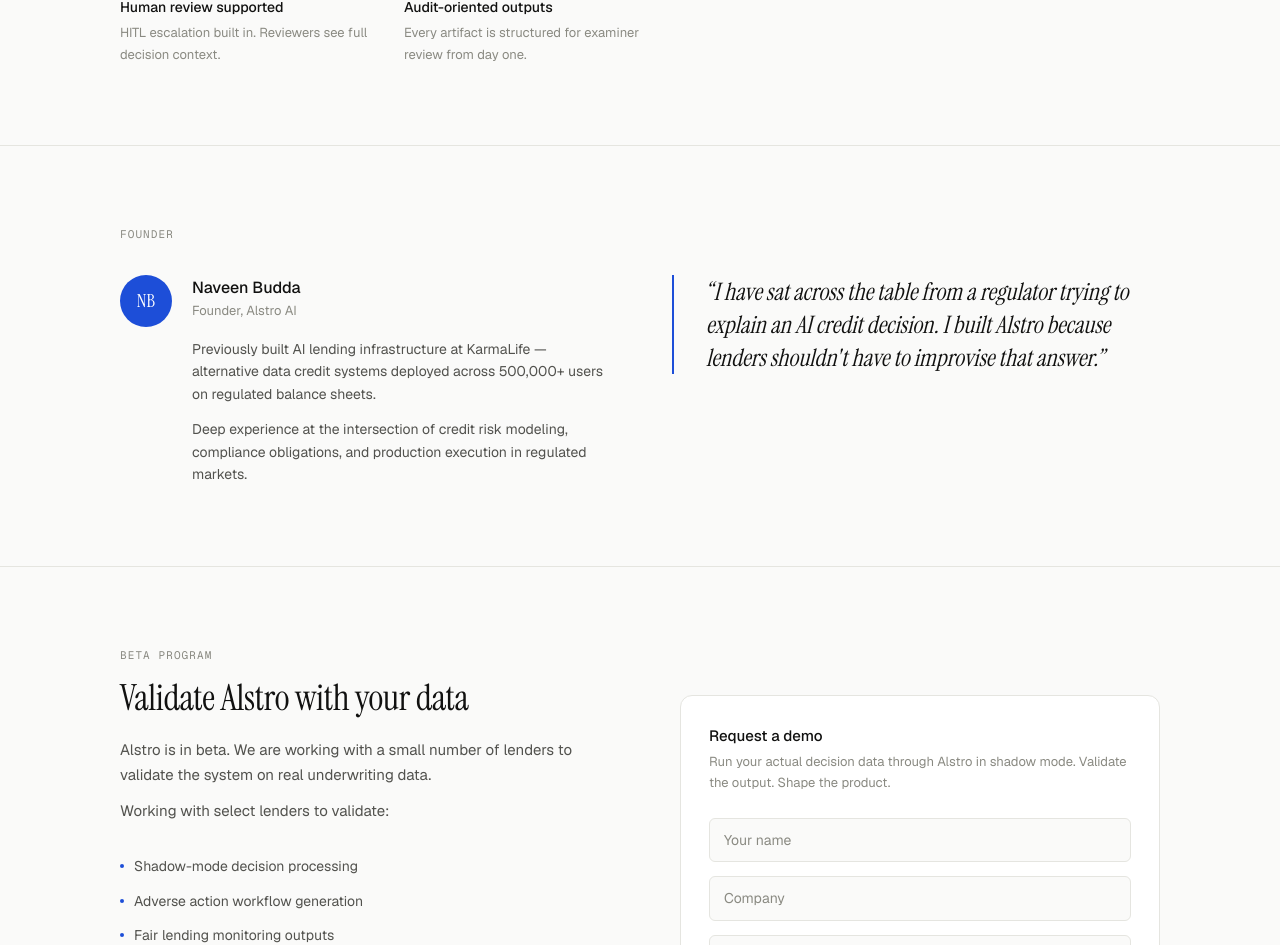
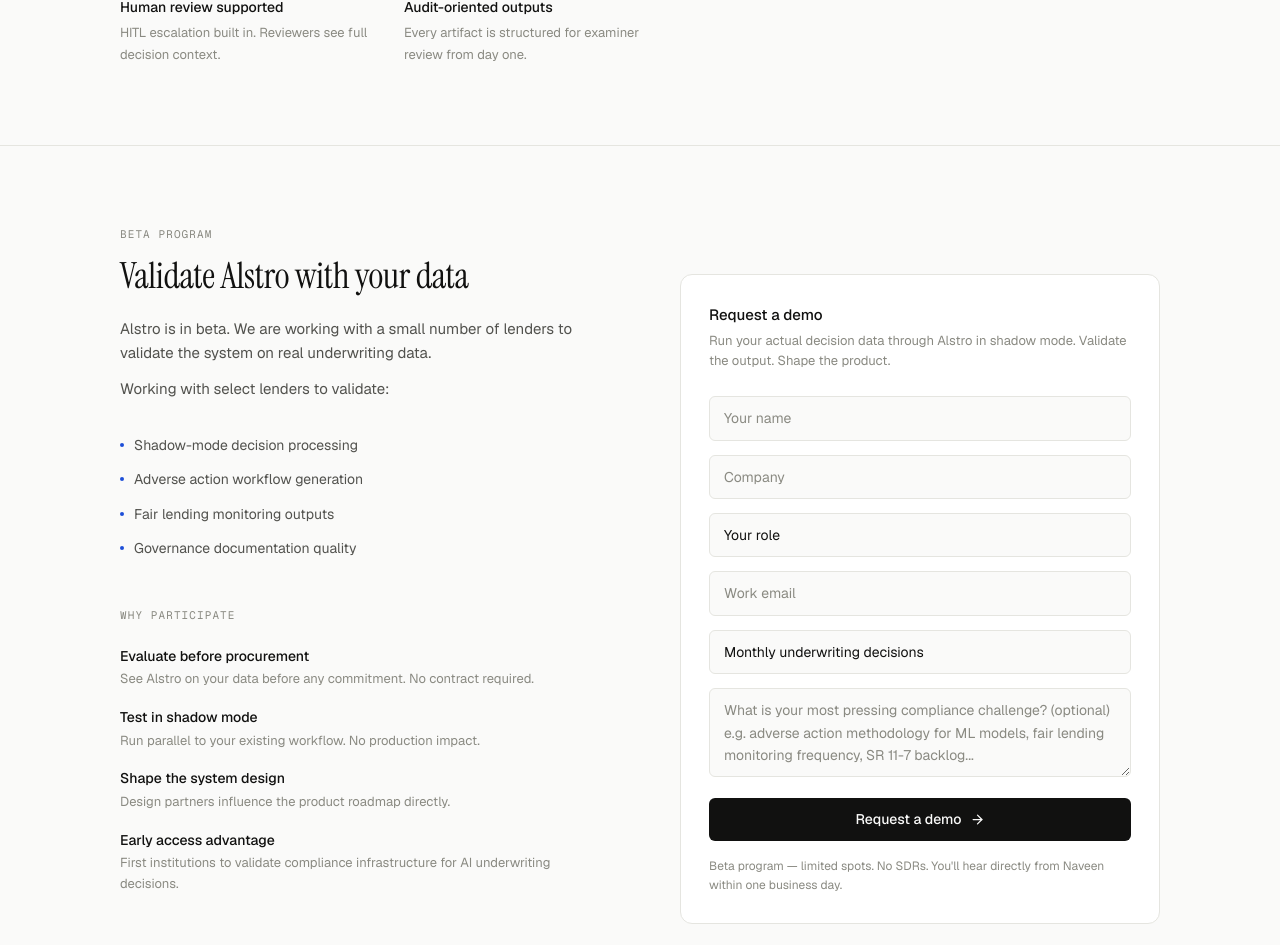
Before and after one commit to buddanaveenkumar-dev/alstro-website, a Next.js app: page / in a window 1280 px wide. Shown: the part 9493-10438 px from the top of the page. Built offline with nearby package versions, Linux system fonts and the light colour scheme; no server answers.

Commit message:
Remove founder section
Co-Authored-By: Claude Opus 4.6 (1M context) <noreply@anthropic.com>

```diff
--- a/app/page.tsx
+++ b/app/page.tsx
@@ -9,7 +9,6 @@ import RegulatoryArchitecture from "@/components/RegulatoryArchitecture";
 import Applications from "@/components/Applications";
 import PlatformAlignment from "@/components/PlatformAlignment";
 import ICP from "@/components/ICP";
-import Founder from "@/components/Founder";
 import AlphaProgram from "@/components/AlphaProgram";
 import Investors from "@/components/Investors";
 import Deployment from "@/components/Deployment";
@@ -32,7 +31,6 @@ export default function Home() {
         <PlatformAlignment />
         <ICP />
         <Deployment />
-        <Founder />
         <AlphaProgram />
         <Investors />
         <CTA />
--- a/components/Founder.tsx
+++ /dev/null
@@ -1,64 +0,0 @@
-"use client";
-
-import { motion, useReducedMotion } from "framer-motion";
-
-export default function Founder() {
-  const reduced = useReducedMotion();
-
-  const fadeUp = {
-    initial: reduced ? {} : { opacity: 0, y: 12 },
-    whileInView: { opacity: 1, y: 0 },
-    viewport: { once: true } as const,
-    transition: { duration: 0.4, ease: "easeOut" as const },
-  };
-
-  return (
-    <section className="py-20 border-t border-border">
-      <div className="section-container">
-        <motion.p
-          {...fadeUp}
-          className="text-[11px] font-mono text-text-muted uppercase tracking-widest mb-8"
-        >
-          Founder
-        </motion.p>
-
-        <motion.div
-          {...fadeUp}
-          className="grid lg:grid-cols-2 gap-10 lg:gap-16 items-start"
-        >
-          {/* Left — bio */}
-          <div className="flex items-start gap-5">
-            <div className="w-[52px] h-[52px] rounded-full bg-accent flex items-center justify-center text-[18px] font-heading text-white shrink-0">
-              NB
-            </div>
-            <div>
-              <p className="text-[16px] font-medium text-text">Naveen Budda</p>
-              <p className="text-[13px] text-text-muted mb-4">
-                Founder, Alstro AI
-              </p>
-              <p className="text-[14px] text-text-secondary leading-relaxed mb-3">
-                Previously built AI lending infrastructure at KarmaLife —
-                alternative data credit systems deployed across 500,000+ users
-                on regulated balance sheets.
-              </p>
-              <p className="text-[14px] text-text-secondary leading-relaxed">
-                Deep experience at the intersection of credit risk modeling,
-                compliance obligations, and production execution in regulated
-                markets.
-              </p>
-            </div>
-          </div>
-
-          {/* Right — pull quote */}
-          <div className="border-l-2 border-l-accent pl-6 lg:pl-8">
-            <p className="font-heading text-[22px] lg:text-[24px] text-text leading-snug italic">
-              &ldquo;I have sat across the table from a regulator trying to
-              explain an AI credit decision. I built Alstro because lenders
-              shouldn&apos;t have to improvise that answer.&rdquo;
-            </p>
-          </div>
-        </motion.div>
-      </div>
-    </section>
-  );
-}
```
